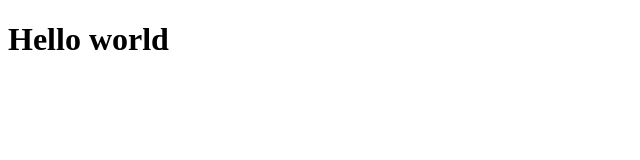
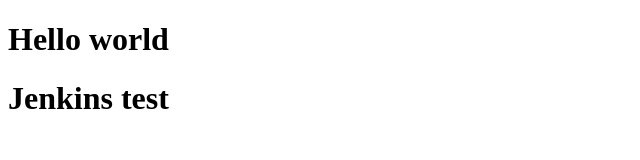
Before and after one commit to huyhoang2002/first-jenkins-repo, a plain HTML site: page index.html in a window 1280 px wide. Shown: the whole page, without its empty margins (0-640 px from the left). Drawn offline with Linux system fonts and the light colour scheme.

Commit message:
update: update html

```diff
--- a/index.html
+++ b/index.html
@@ -7,5 +7,6 @@
 </head>
 <body>
   <h1>Hello world</h1>
+  <h1>Jenkins test</h1>
 </body>
 </html>
```
